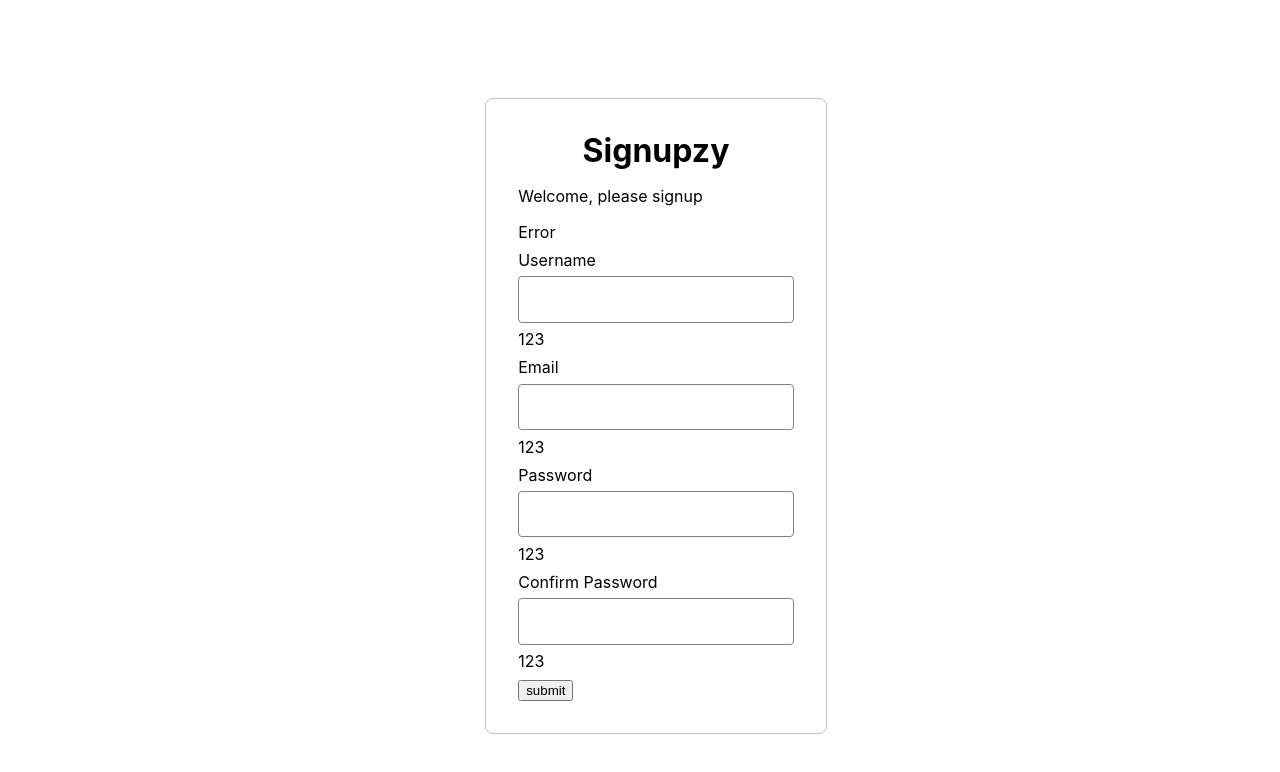
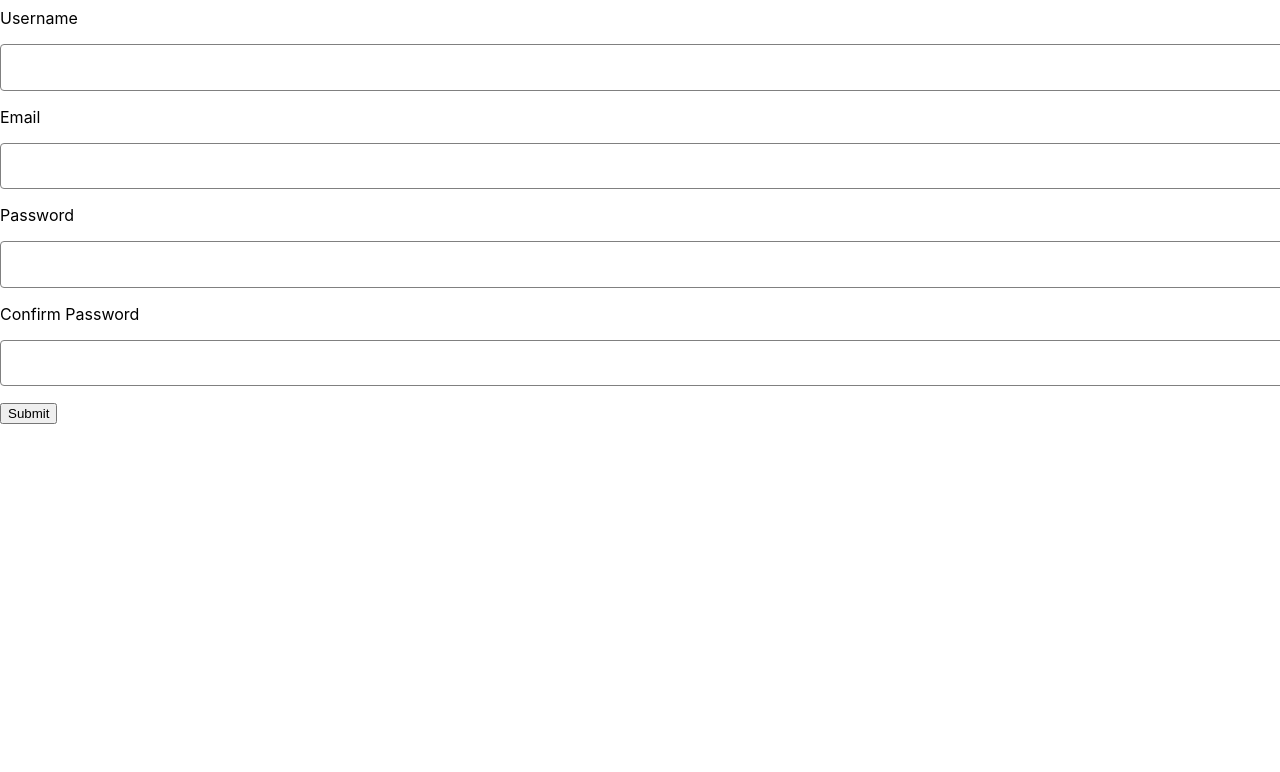
Before and after one commit to maltenz/signupzy, a React (Create React App) app: page / in a window 1280 px wide. Shown: the top 772 px of the page. Built offline with nearby package versions, Linux system fonts and the light colour scheme.

Commit message:
Remove form controller

```diff
--- a/src/pages/SignUp.tsx
+++ b/src/pages/SignUp.tsx
@@ -1,35 +1,90 @@
-import { FC } from 'react';
+/* eslint-disable jsx-a11y/label-has-associated-control */
+import React from 'react';
+import { useForm } from 'react-hook-form';
 import { createUseStyles } from 'react-jss';
-import { useForm } from 'react-hook-form';
 
-import InputField from '../components/InputField';
+const Form = () => {
+  const {
+    register,
+    handleSubmit,
+    watch,
+    formState: { errors },
+  } = useForm();
+
+  const classes = useStyles();
+
+  const onSubmit = (data: any) => {
+    alert(JSON.stringify(data));
+  };
+
+  console.log(errors);
+
+  return (
+    <form onSubmit={handleSubmit(onSubmit)}>
+      <div className={classes.inputField}>
+        <label>
+          Username
+          <div className={classes.inputWrapper}>
+            <input type="text" {...register('username', { required: true, maxLength: 80 })} />
+          </div>
+        </label>
+      </div>
+      <div className={classes.inputField}>
+        <label>
+          Email
+          <div className={classes.inputWrapper}>
+            <input
+              type="email"
+              {...register('email', {
+                required: true,
+                pattern: /^(([^<>()\[\]\\.,;:\s@"]+(\.[^<>()\[\]\\.,;:\s@"]+)*)|(".+"))@((\[[0-9]{1,3}\.[0-9]{1,3}\.[0-9]{1,3}\.[0-9]{1,3}\])|(([a-zA-Z\-0-9]+\.)+[a-zA-Z]{2,}))$/,
+              })}
+            />
+          </div>
+        </label>
+      </div>
+      <div className={classes.inputField}>
+        <label>
+          Password
+          <div className={classes.inputWrapper}>
+            <input
+              type="password"
+              {...register('password', {
+                required: true,
+                pattern: /(?=.*[0-9])/,
+              })}
+            />
+          </div>
+        </label>
+      </div>
+      <div className={classes.inputField}>
+        <label>
+          Confirm Password
+          <div className={classes.inputWrapper}>
+            <input
+              type="password"
+              {...register('confirmPassword', {
+                required: true,
+                validate: (value) => value === watch('password'),
+              })}
+            />
+          </div>
+        </label>
+      </div>
+      <input type="submit" />
+    </form>
+  );
+};
 
 const useStyles = createUseStyles({
-  formContainer: {
-    display: 'flex',
-    height: '100vh',
-    width: '100%',
-    margin: '1em',
-    justifyContent: 'center',
-    alignItems: 'center',
+  form: {
+    width: 380,
   },
-  form: {
-    padding: '2em',
-    border: '1px #cac3c3 solid',
-    borderRadius: 8,
-  },
-  formHeader: {
-    textAlign: 'center',
-    fontWeight: 'bold',
-    fontSize: '2em',
-  },
-
   inputField: {
     margin: '0.5em 0',
   },
-
   inputWrapper: {
-    margin: '0.4em 0',
+    margin: '1em 0',
     boxSizing: 'border-box',
     '& input': {
       font: 'inherit',
@@ -38,74 +93,9 @@ const useStyles = createUseStyles({
       padding: '0.8em',
       borderRadius: 4,
       border: '0.5px grey solid',
+      width: '100%',
     },
   },
 });
 
-interface IFormInput {
-  userName: String;
-  email: String;
-  password: String;
-  confirmPassword: String;
-}
-
-const SignUp: FC = () => {
-  const classes = useStyles();
-  const {
-    register,
-    control,
-    handleSubmit,
-    formState: { errors },
-  } = useForm<IFormInput>();
-  const onSubmit = (data: IFormInput) => console.log(data);
-  console.log({ errors });
-  return (
-    <div className={classes.formContainer}>
-      <form className={classes.form} onSubmit={handleSubmit(onSubmit)}>
-        <div className={classes.formHeader} role="heading" aria-level={1}>
-          Signupzy
-        </div>
-
-        <p>Welcome, please signup</p>
-
-        <div>
-          <div>Error</div>
-        </div>
-
-        <InputField
-          label="Username"
-          control={control}
-          name="username"
-          defaultValue={''}
-        />
-        <InputField
-          label="Email"
-          control={control}
-          name="email"
-          validate={(value) => {
-            const re = /^\S+@\S+\.\S+$/;
-            return 'Invalid Email Address';
-            // return re.test(value as string) ? '' : 'Invalid Email Address';
-          }}
-          defaultValue={''}
-        />
-        <InputField
-          label="Password"
-          control={control}
-          name="password"
-          defaultValue={''}
-        />
-        <InputField
-          label="Confirm Password"
-          control={control}
-          name="confirmPassword"
-          defaultValue={''}
-        />
-
-        <button type="submit">submit</button>
-      </form>
-    </div>
-  );
-};
-
-export default SignUp;
+export default Form;
```
